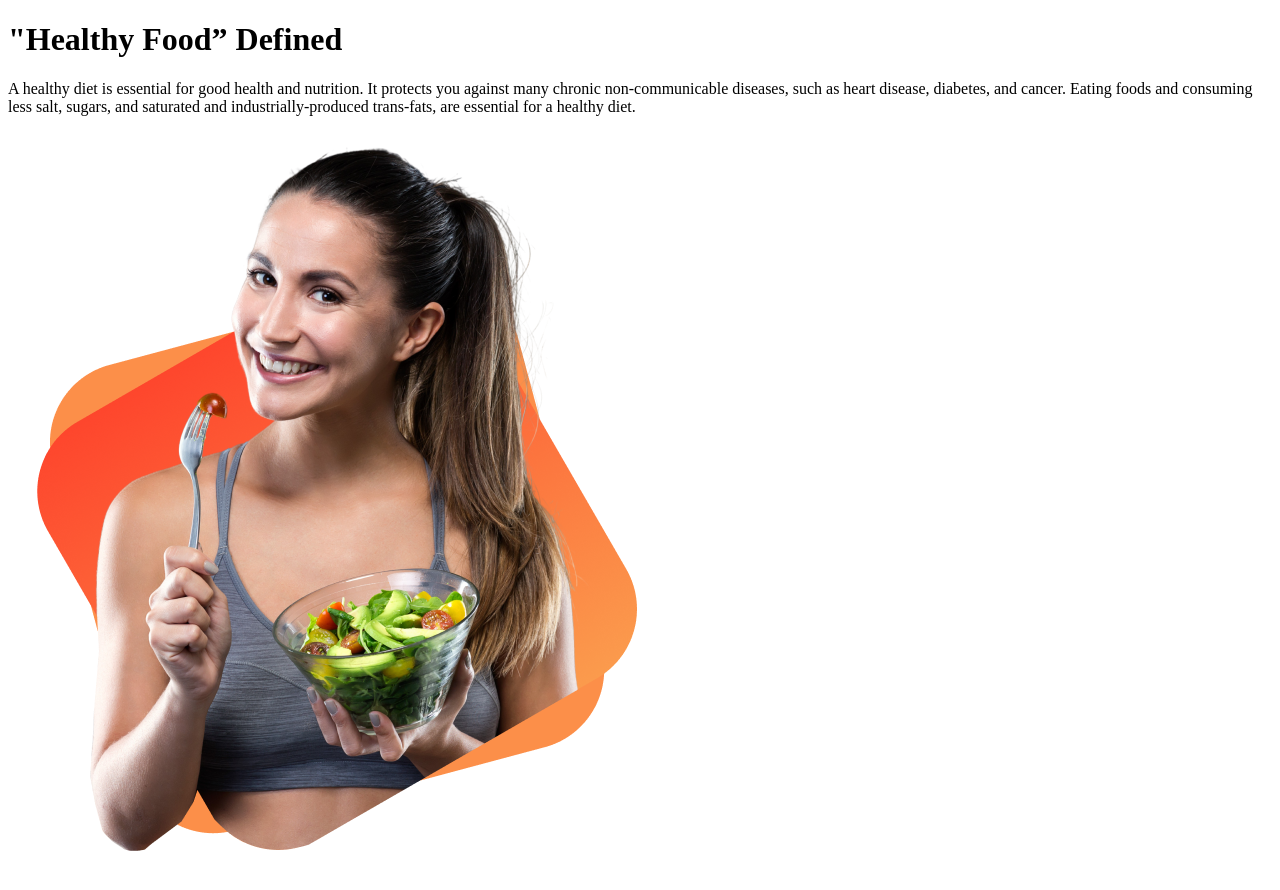
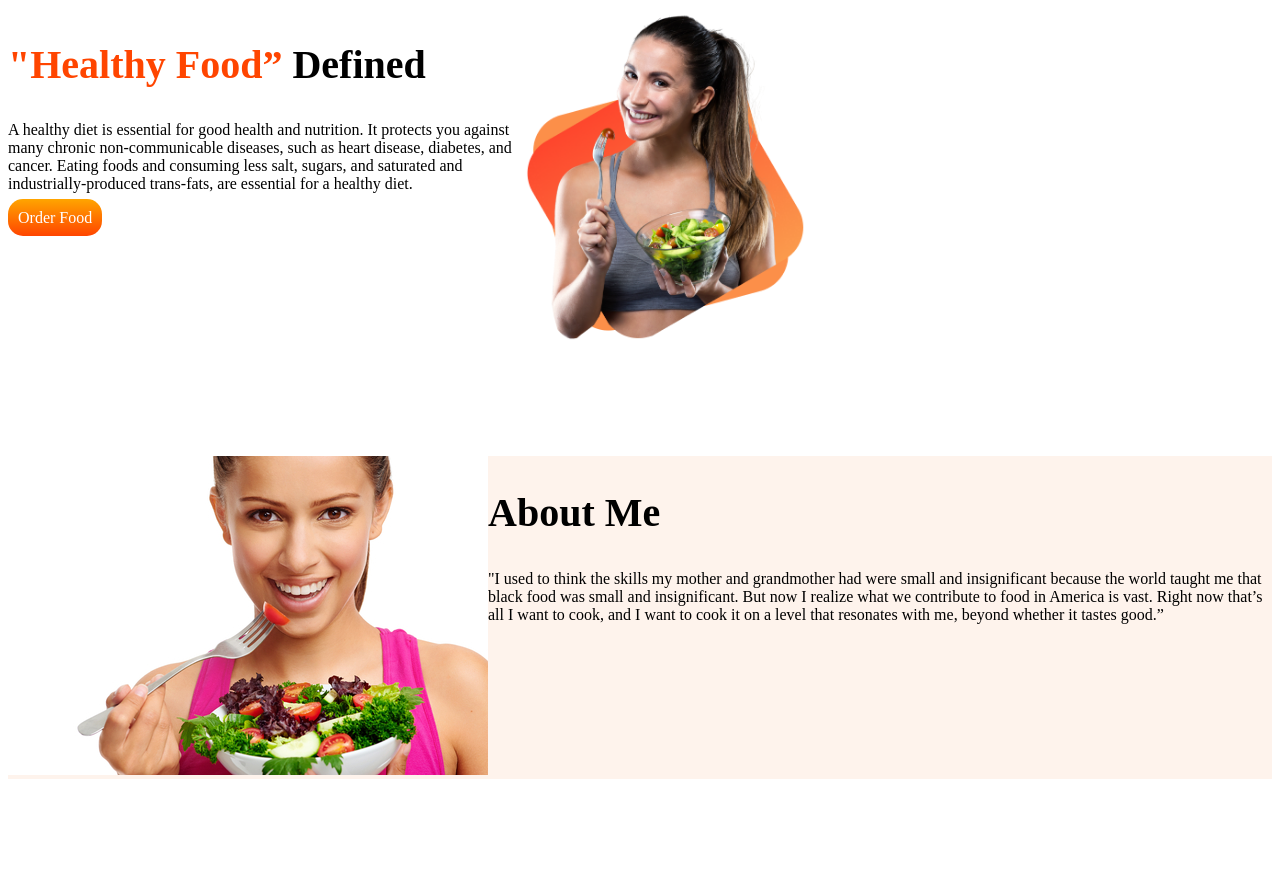
Before and after one commit to Shahed07/Food-Network, a plain HTML site: page index.html in a window 1280 px wide. Drawn offline with Linux system fonts and the light colour scheme.

Commit message:
incomplete

```diff
--- a/index.html
+++ b/index.html
@@ -10,11 +10,34 @@
 </head>
 
 <body>
-    <h1><span>"Healthy Food” </span>Defined</h1>
-    <p>A healthy diet is essential for good health and nutrition. It protects you against many chronic non-communicable
-        diseases, such as heart disease, diabetes, and cancer. Eating foods and consuming less salt, sugars, and
-        saturated and industrially-produced trans-fats, are essential for a healthy diet.</p>
-    <img src="images/female/Group 8425.png" alt="">
+    <section class="compatible">
+        <div class="first-part">
+            <h1><span>"Healthy Food” </span>Defined</h1>
+            <p>A healthy diet is essential for good health and nutrition. It protects you against many chronic
+                non-communicable
+                diseases, such as heart disease, diabetes, and cancer. Eating foods and consuming less salt, sugars, and
+                saturated and industrially-produced trans-fats, are essential for a healthy diet.</p>
+            <a target="_blank" class="link-button" href="https://www.fiverr.com/shahedali07?up_rollout=true">Order
+                Food</a>
+        </div>
+        <div class="first-part">
+            <img src="images/female/Group 8425.png" alt="">
+        </div>
+    </section>
+    <section id="background" class="compatible">
+        <div>
+            <img src="images/female/mid.png" alt="">
+        </div>
+        <div>
+            <h1>About Me</h1>
+            <p>"I used to think the skills my mother and grandmother had were small and insignificant because the world
+                taught me that black food was small and insignificant. But now I realize what we contribute to food in
+                America is vast. Right now that’s all I want to cook, and I want to cook it on a level that resonates
+                with me, beyond whether it tastes good.”</p>
+        </div>
+    </section>
+
+
 </body>
 
 </html>
--- a/style.css
+++ b/style.css
@@ -0,0 +1,31 @@
+h1{
+    font-size: 250%;
+}
+span{
+    color: orangered;
+}
+section{
+    display: flex;
+    margin-bottom: 100px;
+
+}
+.first-part{
+    width: 40%;
+
+}
+.first-part img{
+    width: 60%;
+}
+.link-button{
+    text-decoration: none;
+    padding: 10px;
+    border-radius: 15px;
+    background-image: linear-gradient(orange,orangered);
+    color: white;
+}
+.compatible{
+
+}
+#background{
+    background-image: url(images/shapes/7.png);
+}
```
Also changed, not shown: images/female/mid.png (renamed from images/female/eat-healthy-food-png-transparent-eat-healthy-foodpng-images-woman-eating-png-480_319.png).
